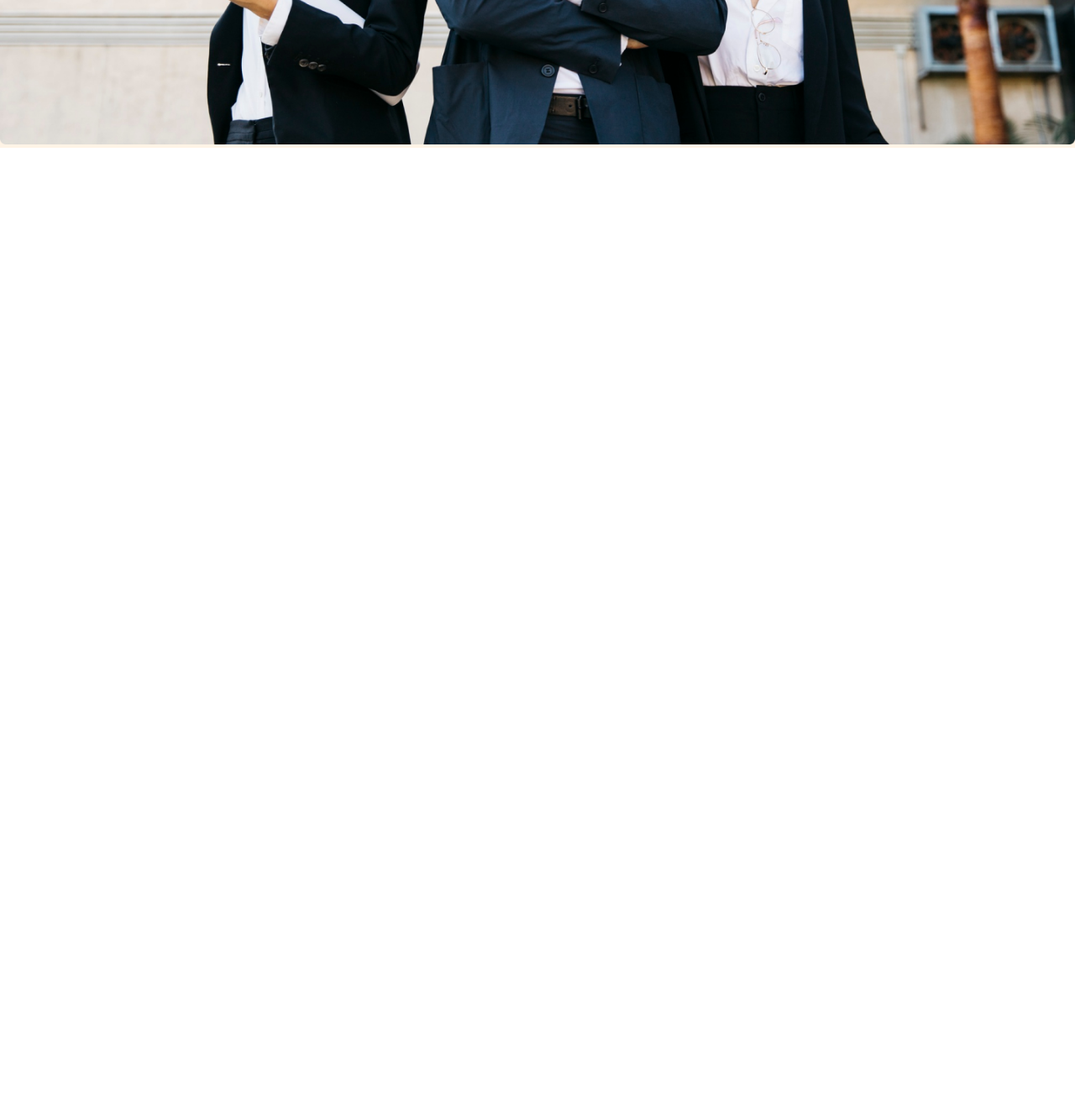
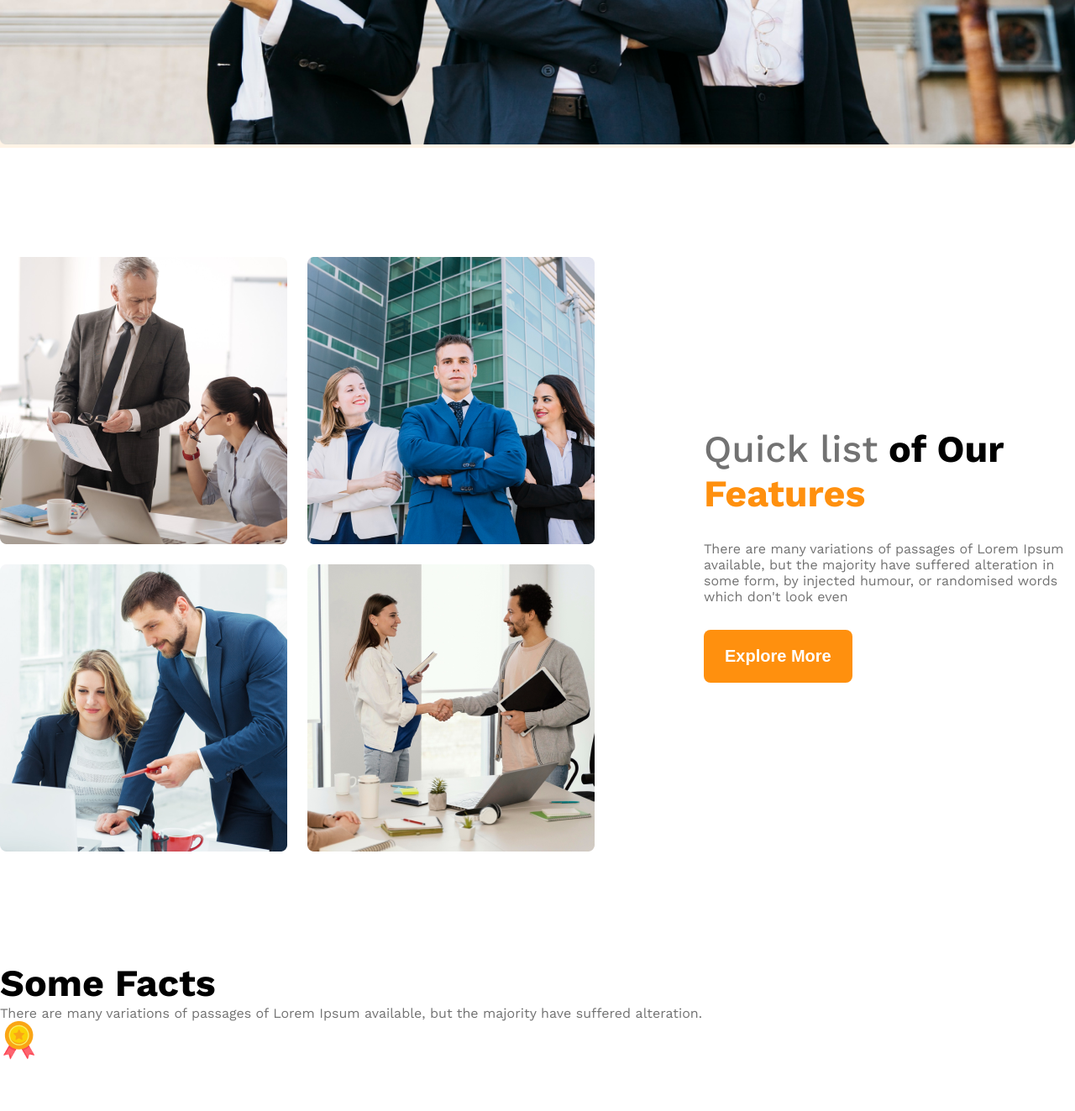
Before and after one commit to mehedihasan770/g3-architects, a plain HTML site: page index.html in a window 1280 px wide. Shown: the part 990-2313 px from the top of the page at 84% size. Before the commit the page ends 1166 px from the top, so only its background shows below. Drawn offline with nearby package versions, Linux system fonts and the light colour scheme.

Commit message:
addad a new container

```diff
--- a/index.html
+++ b/index.html
@@ -28,7 +28,45 @@
         </div>
     </header>
     <main>
-
+        <section class="teams display-flex">
+            <div class="team-img-container">
+                <img src="./images/team1.png" alt="">
+                <img src="./images/team2.png" alt="">
+                <img src="./images/team3.png" alt="">
+                <img src="./images/team4.png" alt="">
+            </div>
+            <div class="our-features">
+                <h3 class="features-title"><span id="quick-list" class="text-Dark-03">Quick list</span> <span>of Our</span> <span class="text-primary">Features</span></h3>
+                <p class="features-description text-Dark-03">There are many variations of passages of Lorem Ipsum available, but the majority have suffered alteration in some form, by injected humour, or randomised words which don't look even</p>
+                <button class="btn-primary">Explore More</button>
+            </div>
+        </section>
+        <section>
+            <h3 class="features-title">Some Facts</h3>
+            <p class="text-Dark-03">There are many variations of passages of Lorem Ipsum available, but the majority have suffered alteration.</p>
+            <div class="facts-container">
+                <div class="fact">
+                    <img src="./images/icons/ribon.png" alt="" class="fact-icon">
+                    <h4 class="fact-number"></h4>
+                    <h5 class="fact-name"></h5>
+                </div>
+                <div class="fact">
+                    <img src="" alt="" class="fact-icon">
+                    <h4 class="fact-number"></h4>
+                    <h5 class="fact-name"></h5>
+                </div>
+                <div class="fact">
+                    <img src="" alt="" class="fact-icon">
+                    <h4 class="fact-number"></h4>
+                    <h5 class="fact-name"></h5>
+                </div>
+                <div class="fact">
+                    <img src="" alt="" class="fact-icon">
+                    <h4 class="fact-number"></h4>
+                    <h5 class="fact-name"></h5>
+                </div>
+            </div>
+        </section>
     </main>
     <footer>
 
--- a/styles/style.css
+++ b/styles/style.css
@@ -28,7 +28,17 @@
     border-radius: 8px;
     border: none;
 }
+main{
+    max-width: 1440px;
+    margin: 0 auto;
+}
+main > section{
+    margin-top: 130px;
+}
 /* shared text color */
+.text-primary{
+    color: #FF900E;
+}
 .text-Dark-02{
     color: #424242;
 }
@@ -81,9 +91,51 @@
     width: 100%;
 }
 
+
+.teams{
+    align-items: center;
+}
+.team-img-container{
+    display: grid;
+    grid-template-columns: repeat(2, 1fr);
+    gap: 24px;
+}
+.our-features{
+    margin-left: 130px;
+    max-width: 530px;
+}
+.features-title{
+    font-size: 2.8rem;
+    font-weight: 700;
+}
+#quick-list{
+    font-weight: 500;
+}
+.features-description{
+    margin-top: 30px;
+    margin-bottom: 30px;
+}
+
 /* responsive media query */
 @media screen and (max-width:576px) {
-    .navbar, .nav-links{
+    .navbar,
+    .nav-links,
+    .teams{
         flex-direction: column;
     }
+    .team-img-container{
+        grid-template-columns: repeat(1, 1fr);
+    }
+    .our-features{
+        margin-left: 20px;
+    }
 }
+/* medium size device */
+@media screen and (min-width: 576px) and (max-width: 992px) {
+    .teams{
+        flex-direction: column;
+    }
+    .our-features{
+        margin-left: 50px auto;
+    }
+}
```
